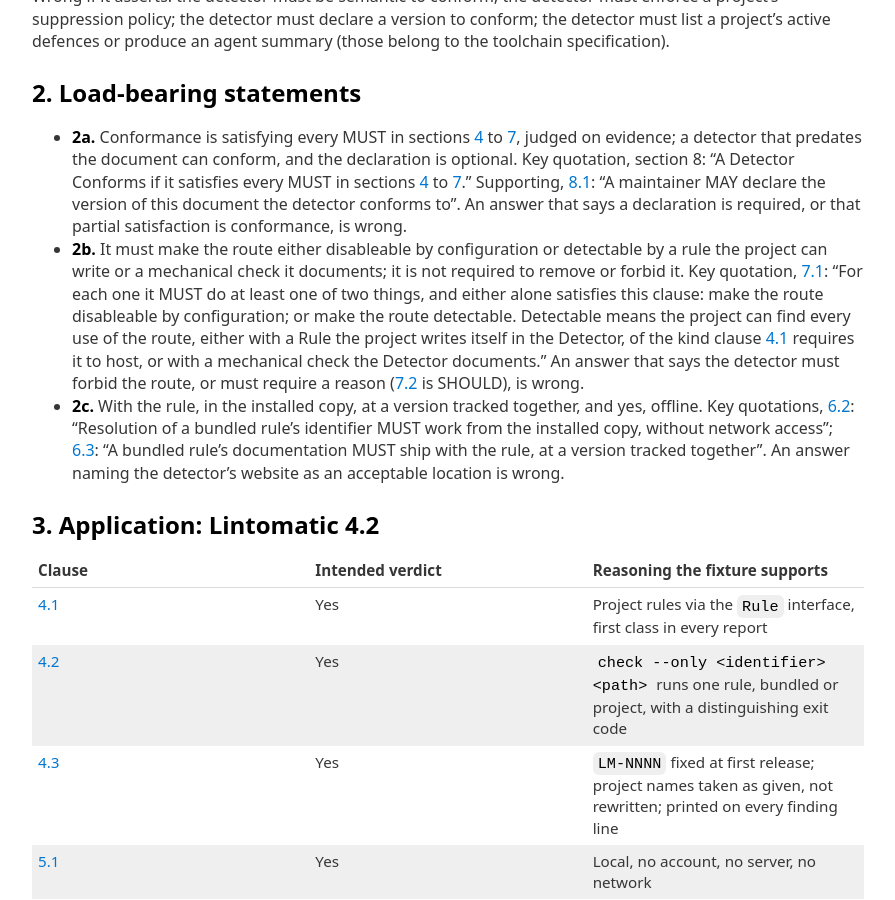
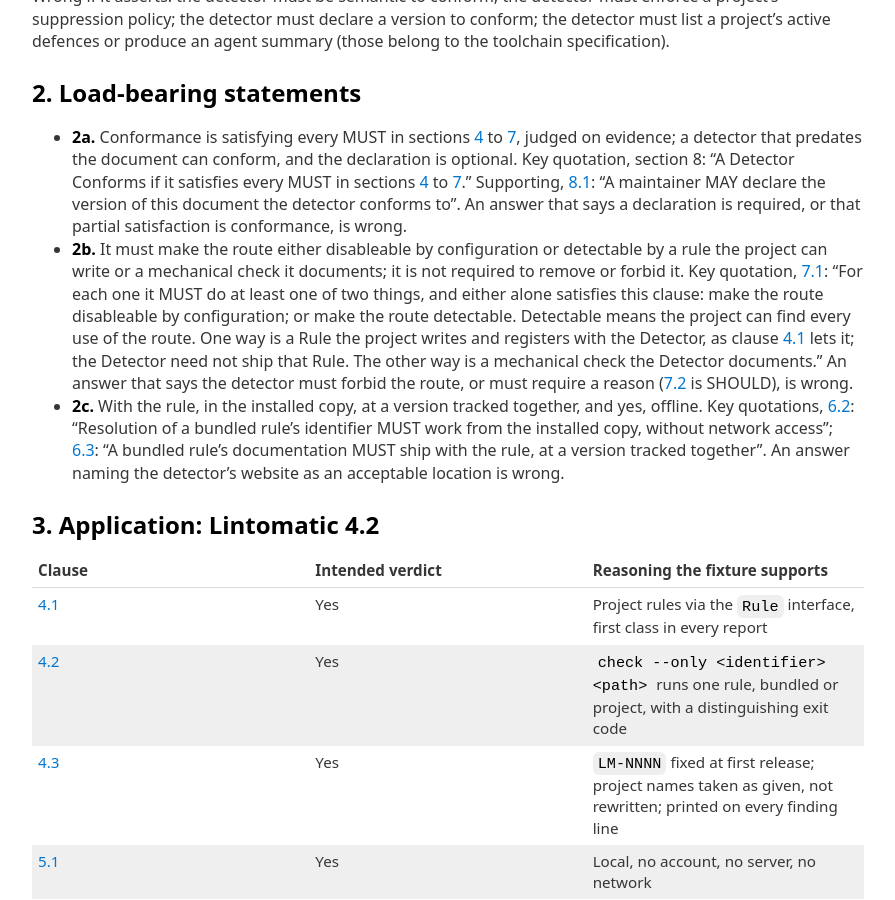
Before and after one commit to Defence-Before-Fix/defence-before-fix.github.io, a Jekyll site: the page built from acceptance/detector/KEY.md, in a window 1280 px wide and 900 px high, scrolled down 784 px. Shown: the whole window, without its empty margins (192-1087 px from the left). Built offline with Jekyll 4.4.1, drawn with Linux system fonts in a browser that asks for light colours; our own code applies the rules of GitHub Pages for plain Markdown files.

Commit message:
Keys: method 2d and detector 2b quotations follow the reworded 3.2 and 7.1
Quotations only, verbatim to the text of the previous commit; no answer,
element or condition changed.

Co-Authored-By: Claude Opus 5.5 <noreply@anthropic.com>

```diff
--- a/acceptance/detector/KEY.md
+++ b/acceptance/detector/KEY.md
@@ -40,9 +40,9 @@ agent summary (those belong to the toolchain specification).
   project can write or a mechanical check it documents; it is not required to remove or forbid
   it. Key quotation, [7.1](../../DETECTOR-SPEC.md#71-a-detector-may-offer-an-inline-suppression-route-but-must-make-it-detectable-or-disableable): "For each one it MUST do at least one of two things, and either alone
   satisfies this clause: make the route disableable by configuration; or make the route
-  detectable. Detectable means the project can find every use of the route, either with a Rule
-  the project writes itself in the Detector, of the kind clause [4.1](../../DETECTOR-SPEC.md#41-the-detector-must-support-bespoke-rules-written-by-the-project-that-runs-it) requires it to host, or with a
-  mechanical check the Detector documents." An answer that says the detector must forbid the route, or must require a
+  detectable. Detectable means the project can find every use of the route. One way is a Rule
+  the project writes and registers with the Detector, as clause [4.1](../../DETECTOR-SPEC.md#41-the-detector-must-support-bespoke-rules-written-by-the-project-that-runs-it) lets it; the Detector need
+  not ship that Rule. The other way is a mechanical check the Detector documents." An answer that says the detector must forbid the route, or must require a
   reason ([7.2](../../DETECTOR-SPEC.md#72-an-inline-suppression-route-should-require-a-written-reason) is SHOULD), is wrong.
 - **2c.** With the rule, in the installed copy, at a version tracked together, and yes, offline.
   Key quotations, [6.2](../../DETECTOR-SPEC.md#62-resolution-of-a-bundled-rules-identifier-must-work-from-the-installed-copy-without-network-access): "Resolution of a bundled rule's identifier MUST work from the installed
```
Also changed, not shown: acceptance/method/KEY.md (+1 -1 lines).
